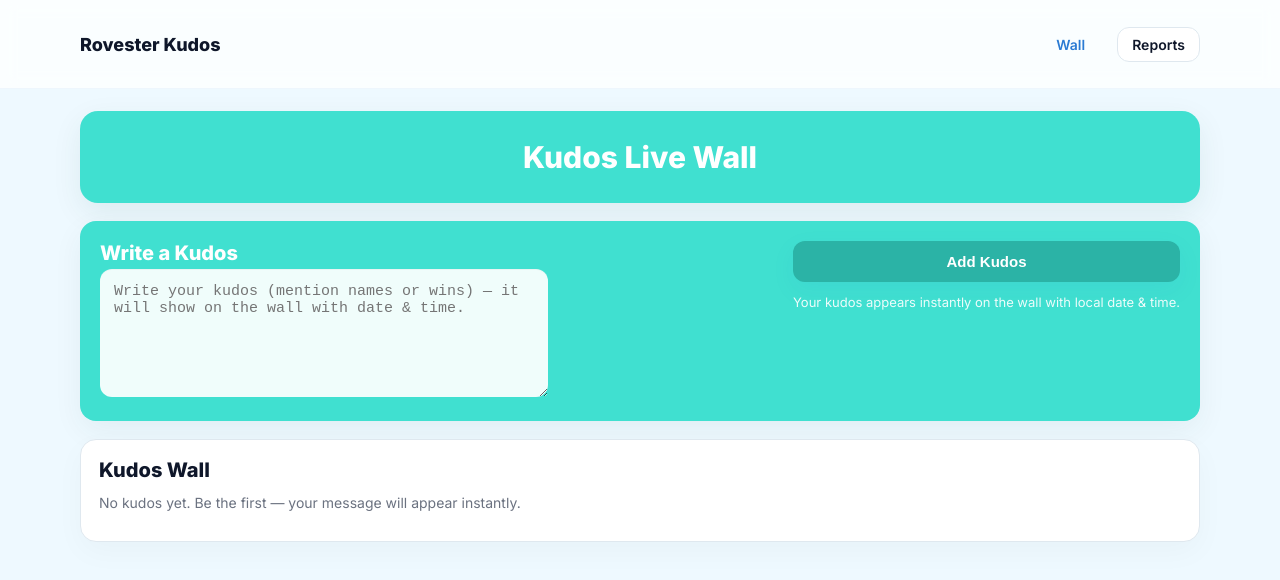
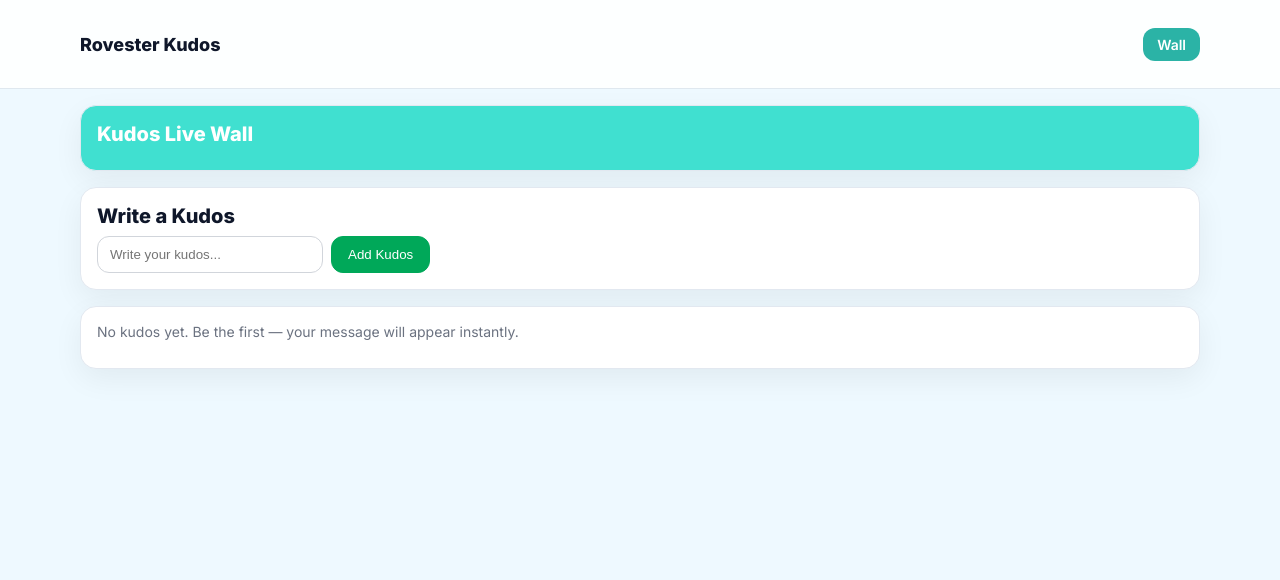
Before and after one commit to nina838/Rove-Kudos-, a React (Vite) app: page / in a window 1280 px wide. Shown: the top 580 px of the page. Built offline with nearby package versions, Linux system fonts and the light colour scheme.

Commit message:
Update App.jsx

```diff
--- a/src/App.jsx
+++ b/src/App.jsx
@@ -2,188 +2,83 @@
 import React, { useState, useEffect } from "react";
 import { Routes, Route, Link, Navigate } from "react-router-dom";
 import KudosPanel from "./components/KudosPanel.jsx";
-import Reports from "./pages/Reports.jsx";
-
-const THEME = {
-  turquoise: "#40E0D0",
-  turquoiseDeep: "#2BB3A6",
-  lightBlue: "#eef9ff",
-  blue: "#2b7bd3",
-  slate: "#0f172a",
-  graySoft: "#f6f8fb",
-  grayMid: "#dfe8ef",
-  textMuted: "#6b7280",
-};
 
 const S = {
-  page: { paddingTop: 22 },
-  banner: {
-    background: THEME.turquoise,
-    borderRadius: 18,
-    padding: 28,
-    marginBottom: 18,
-    color: "#fff",
-    textAlign: "center",
-    fontWeight: 800,
-    fontSize: 30,
-    boxShadow: "0 10px 30px rgba(11,72,64,0.08)",
-  },
-  writeCard: {
-    background: THEME.turquoise,
-    borderRadius: 16,
-    padding: 20,
-    marginBottom: 18,
-    color: "#fff",
-    boxShadow: "0 10px 30px rgba(11,72,64,0.06)",
-    display: "flex",
-    gap: 16,
-    alignItems: "flex-start",
-    flexWrap: "wrap",
-  },
-  writeTitle: { fontWeight: 800, fontSize: 20, marginBottom: 4 },
-  textarea: {
-    padding: 14,
-    borderRadius: 12,
-    border: "none",
-    minWidth: 420,
-    minHeight: 100,
-    resize: "vertical",
-    fontSize: 15,
-    color: "#05323a",
-    background: "rgba(255,255,255,0.92)",
-    boxShadow: "inset 0 1px 0 rgba(0,0,0,0.03)",
-  },
-  addBox: { display: "flex", flexDirection: "column", gap: 12, minWidth: 160 },
-  addBtn: {
-    padding: "12px 18px",
-    borderRadius: 12,
-    border: "none",
-    background: THEME.turquoiseDeep,
-    color: "#fff",
-    cursor: "pointer",
-    fontWeight: 800,
-    fontSize: 15,
-    boxShadow: "0 8px 22px rgba(43,123,211,0.08)",
-  },
-  note: { color: "rgba(255,255,255,0.9)", fontSize: 13 },
-  wallContainer: {
-    background: "#fff",
-    borderRadius: 16,
-    padding: 18,
-    boxShadow: "0 10px 30px rgba(15,23,42,0.03)",
-    border: `1px solid ${THEME.grayMid}`,
-  },
-  navBrand: { fontWeight: 800, color: THEME.slate },
-  navBtn: { background: "transparent", color: THEME.blue, borderRadius: 12, padding: "8px 12px" },
+  page: { paddingTop: 16 },
+  card: { background: "#fff", borderRadius: 16, padding: 16, boxShadow: "0 10px 30px rgba(0,0,0,.06)", border: "1px solid #e2e8f0" },
+  head: { fontWeight: 700, fontSize: 20, marginBottom: 8, color: "#0f172a" },
+  row: { display: "flex", gap: 8, flexWrap: "wrap", alignItems: "center" },
+  input: { padding: "10px 12px", borderRadius: 12, border: "1px solid #d1d5db", minWidth: 200 },
+  btn: { padding: "10px 16px", borderRadius: 12, border: "1px solid #00a859", background: "#00a859", color: "#fff", cursor: "pointer" },
 };
 
 function Wall() {
-  // load cached kudos (persisted during the day)
-  const [kudos, setKudos] = useState(() => {
-    try {
-      const raw = localStorage.getItem("kudos");
-      if (!raw) return [];
-      const parsed = JSON.parse(raw);
-      // ensure it's an array
-      if (!Array.isArray(parsed)) return [];
-      return parsed;
-    } catch (e) {
-      return [];
-    }
-  });
+  const currentUserId = "guest";
 
-  const [kudosText, setKudosText] = useState("");
-  const currentUserId = "guest";
-  const allowedAdmins = ["rovester-"];
-
-  // save to localStorage whenever kudos changes
-  useEffect(() => {
-    try {
-      localStorage.setItem("kudos", JSON.stringify(kudos));
-    } catch (e) { /* ignore */ }
-  }, [kudos]);
-
-  // Auto-clear at 21:00 daily (clears state + localStorage)
-  useEffect(() => {
-    function checkAndClear() {
-      const now = new Date();
-      const hour = now.getHours();
-      if (hour >= 21) {
-        setKudos([]);
-        try { localStorage.removeItem("kudos"); } catch (e) {}
-      }
-    }
-    // run immediately and then every minute
-    checkAndClear();
-    const interval = setInterval(checkAndClear, 60 * 1000);
-    return () => clearInterval(interval);
-  }, []);
+  const [kudos, setKudos] = useState([]);
+  const [message, setMessage] = useState("");
 
   const hour = new Date().getHours();
   const isOpen = hour >= 9 && hour < 21;
 
   function addKudos(e) {
     e.preventDefault();
-    const text = (kudosText || "").trim();
-    if (!text) {
-      alert("Please write your kudos before submitting.");
-      return;
+    if (!message.trim()) return;
+    const now = new Date();
+    setKudos(prev => [
+      ...prev,
+      {
+        id: prev.length ? Math.max(...prev.map(k => Number(k.id) || 0)) + 1 : 1,
+        message: message.trim(),
+        createdAt: now.toISOString(),
+      },
+    ]);
+    setMessage("");
   }
+
+  // Auto clear at 21:00
+  useEffect(() => {
+    const interval = setInterval(() => {
       const now = new Date();
-    const iso = now.toISOString();
-    const id = kudos.length ? Math.max(...kudos.map(k => Number(k.id) || 0)) + 1 : 1;
-    // newest first
-    const entry = { id, content: text, createdAt: iso };
-    setKudos(prev => [entry, ...prev]);
-    setKudosText("");
-    // scroll to wall
-    const wall = document.getElementById("kudos-wall");
-    if (wall) wall.scrollIntoView({ behavior: "smooth", block: "start" });
+      if (now.getHours() === 21 && now.getMinutes() === 0) {
+        setKudos([]); // clear all at 9pm
       }
+    }, 60000);
+    return () => clearInterval(interval);
+  }, []);
 
   return (
     <>
-      <div style={S.banner}>Kudos Live Wall</div>
+      <div style={{ ...S.card, marginBottom: 16, background: "turquoise", color: "white" }}>
+        <div style={{ ...S.head, color: "white" }}>Kudos Live Wall</div>
+      </div>
 
-      <div style={S.writeCard}>
-        <div style={{ flex: 1, minWidth: 420 }}>
-          <div style={S.writeTitle}>Write a Kudos</div>
+      <div style={{ ...S.card, marginBottom: 16 }}>
+        <div style={S.head}>Write a Kudos</div>
         {isOpen ? (
-            <textarea
-              style={S.textarea}
-              placeholder="Write your kudos (mention names or wins) — it will show on the wall with date & time."
-              value={kudosText}
-              onChange={(e) => setKudosText(e.target.value)}
+          <>
+            <form onSubmit={addKudos} style={{ ...S.row }}>
+              <input
+                style={S.input}
+                placeholder="Write your kudos..."
+                value={message}
+                onChange={(e) => setMessage(e.target.value)}
               />
+              <button style={S.btn} type="submit">Add Kudos</button>
+            </form>
+          </>
         ) : (
-            <div style={{ ...S.textarea, display: "flex", alignItems: "center", justifyContent: "center" }}>
-              Kudos Live Wall is closed now. Open daily 09:00–21:00.
-            </div>
+          <div style={{ color: "#64748b" }}>Kudos Live Wall is closed now. Open daily <b>09:00–21:00</b>.</div>
         )}
       </div>
 
-        <div style={S.addBox}>
-          <button
-            style={S.addBtn}
-            type="button"
-            onClick={addKudos}
-            disabled={!isOpen}
-            title={isOpen ? "Add Kudos" : "Closed until 09:00"}
-          >
-            Add Kudos
-          </button>
-          <div style={S.note}>Your kudos appears instantly on the wall with local date & time.</div>
-        </div>
-      </div>
-
-      <div id="kudos-wall" style={S.wallContainer}>
-        <div style={{ fontWeight: 800, fontSize: 20, marginBottom: 12, color: THEME.slate }}>Kudos Wall</div>
+      <div style={S.card}>
         <KudosPanel
           kudos={kudos}
-          getContent={(k) => k.content}
+          getRecipientName={(k) => k.message}
           getCreatedAt={(k) => k.createdAt}
           currentUserId={currentUserId}
-          allowedAdminIds={allowedAdmins}
+          allowedAdminIds={["rovester-"]}
           onArchive={() => alert("Archive requested")}
           onDelete={() => alert("Delete requested")}
         />
@@ -195,12 +90,11 @@ function Wall() {
 export default function App() {
   return (
     <>
-      <nav className="nav" style={{ background: "#ffffffcc", borderBottom: "1px solid rgba(43,123,211,0.06)" }}>
+      <nav className="nav">
         <div className="container nav-inner">
-          <div className="brand" style={S.navBrand}>Rovester Kudos</div>
+          <div className="brand">Rovester Kudos</div>
           <div className="spacer" />
-          <Link to="/wall" className="btn" style={{ ...S.navBtn, background: "transparent" }}>Wall</Link>
-          <Link to="/reports" className="btn-outline" style={{ marginLeft: 8 }}>Reports</Link>
+          <Link to="/wall" className="btn">Wall</Link>
         </div>
       </nav>
 
@@ -208,16 +102,6 @@ export default function App() {
         <Routes>
           <Route path="/" element={<Wall />} />
           <Route path="/wall" element={<Wall />} />
-          <Route path="/reports" element={
-            <Reports
-              kudos={[
-                { id: 1, content: "Rovester Admin kickoff", createdAt: "2025-01-05T10:30:00" },
-              ]}
-              getRecipient={(k) => k.toUserId}
-              getRecipientName={(k) => k.toUserName}
-              getCreatedAt={(k) => k.createdAt}
-            />
-          } />
           <Route path="*" element={<Navigate to="/wall" replace />} />
         </Routes>
       </main>
```
Lines whose indentation alone changed are shown as unchanged.
